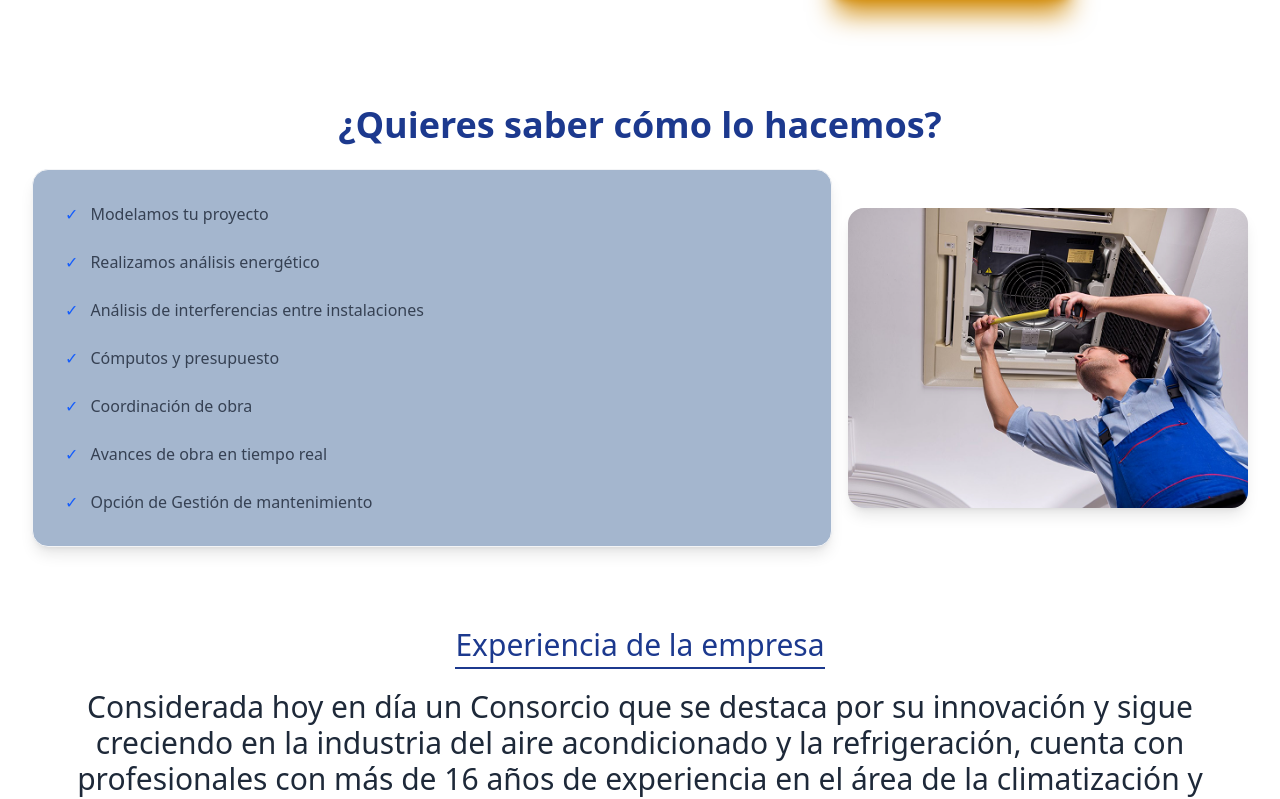
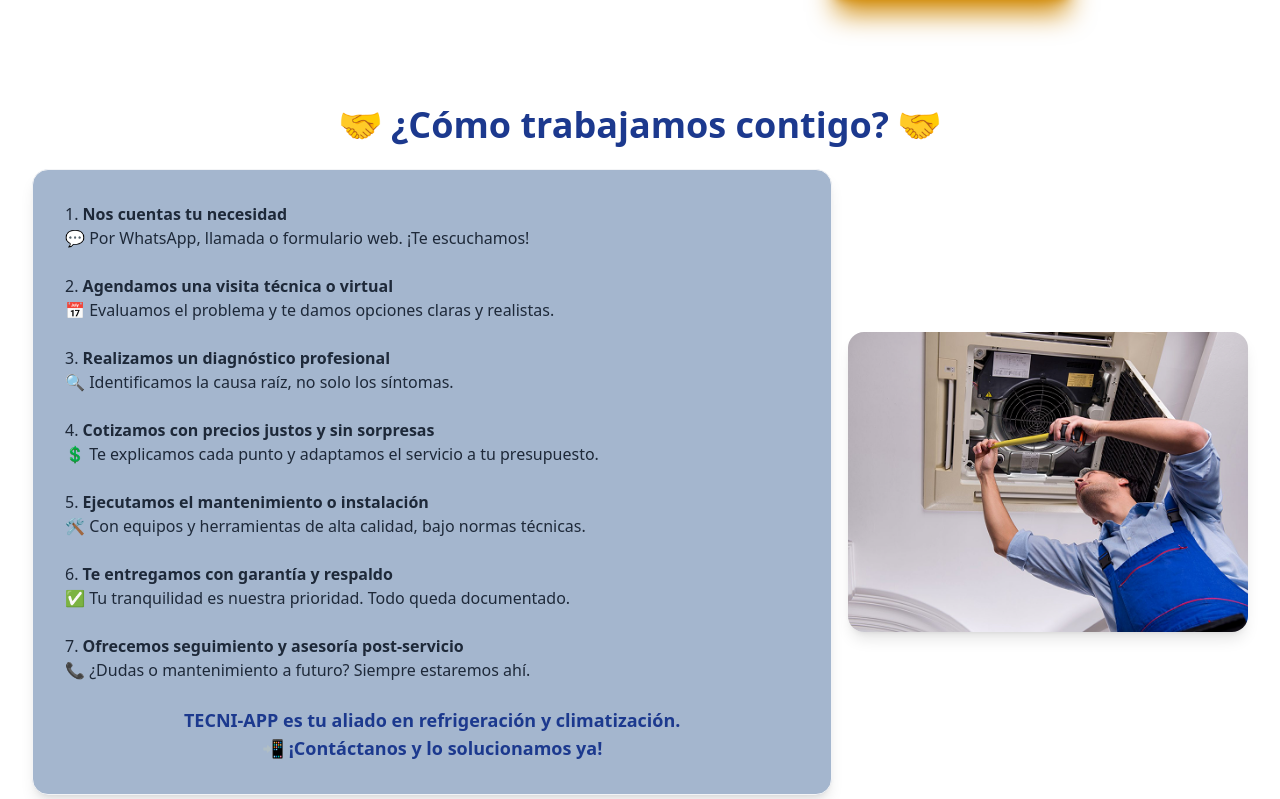
Before and after one commit to reivyng/tecni-app, a React (Vite) app in the folder tecni-app/: page / in a window 1280 px wide. Shown: the part 1057-1856 px from the top of the page. Built offline with nearby package versions, Linux system fonts and the light colour scheme.

Commit message:
ultimos cambios

```diff
--- a/tecni-app/src/assets/images.js
+++ b/tecni-app/src/assets/images.js
@@ -7,6 +7,8 @@ import publicidad4 from './publicidad/4.png';
 import publicidad5 from './publicidad/5.png';
 import logoBlanco from './logoBlanco.png'
 import llave from './llaveGris.png';
+
+import whatsappIcon from'./whatsapp.png'; // Importación para evitar errores de Webpack
 
 //carpeta de servicios
 import mantenimiento from './service/1.png';
@@ -99,6 +101,7 @@ const images = {
     technician2,
     technician3,
 
+    whatsappIcon,
 };
 
 export default images;
--- a/tecni-app/src/pages/home.jsx
+++ b/tecni-app/src/pages/home.jsx
@@ -81,9 +81,11 @@ const Home = () => {
           initial={{ opacity: 0, y: -20 }}
           whileInView={{ opacity: 1, y: 0 }}
           transition={{ duration: 0.5 }}
-          className="text-2xl md:text-3xl lg:text-4xl font-bold text-blue-900 mb-6 text-center"
+          className="text-2xl md:text-3xl lg:text-4xl font-bold text-blue-900 mb-6 text-center flex items-center justify-center gap-2"
         >
-          ¿Quieres saber cómo lo hacemos?
+          <span role="img" aria-label="apreton de manos">🤝</span>
+          ¿Cómo trabajamos contigo?
+          <span role="img" aria-label="apreton de manos">🤝</span>
         </motion.h2>
 
         <div className="flex flex-col lg:flex-row gap-4 items-center">
@@ -91,34 +93,40 @@ const Home = () => {
             whileHover={{ scale: 1.02, boxShadow: "0 20px 25px -5px rgba(0, 0, 0, 0.5)" }}
             className="w-full lg:w-2/3 p-6 md:p-8 bg-[#A4B6CE] rounded-2xl shadow-lg border border-gray-100"
           >
-            <ul className="grid grid-cols-1 gap-4 md:gap-6">
-              {[
-                "Modelamos tu proyecto",
-                "Realizamos análisis energético",
-                "Análisis de interferencias entre instalaciones",
-                "Cómputos y presupuesto",
-                "Coordinación de obra",
-                "Avances de obra en tiempo real",
-                "Opción de Gestión de mantenimiento"
-              ].map((item, index) => (
-                <motion.li
-                  key={index}
-                  initial={{ opacity: 0, x: -50 }}
-                  whileInView={{ opacity: 1, x: 0 }}
-                  transition={{ duration: 0.5, delay: index * 0.1 }}
-                  className="flex items-center space-x-3 text-left"
-                >
-                  <motion.div
-                    whileHover={{ scale: 1.2, color: "#1E3A8A" }}
-                    className="text-blue-600 flex-shrink-0"
-                  >
-                  ✓
-
-                  </motion.div>
-                  <span className="text-gray-700 font-medium">{item}</span>
-                </motion.li>
-              ))}
-            </ul>
+            <ol className="grid grid-cols-1 gap-4 md:gap-6 list-decimal list-inside text-gray-800 font-medium">
+              <li>
+                  <strong>Nos cuentas tu necesidad</strong><br />
+                  💬 Por WhatsApp, llamada o formulario web. ¡Te escuchamos!
+              </li>
+              <li>
+                <strong>Agendamos una visita técnica o virtual</strong><br />
+                📅 Evaluamos el problema y te damos opciones claras y realistas.
+              </li>
+              <li>
+                <strong>Realizamos un diagnóstico profesional</strong><br />
+                🔍 Identificamos la causa raíz, no solo los síntomas.
+              </li>
+              <li>
+                <strong>Cotizamos con precios justos y sin sorpresas</strong><br />
+                💲 Te explicamos cada punto y adaptamos el servicio a tu presupuesto.
+              </li>
+              <li>
+                <strong>Ejecutamos el mantenimiento o instalación</strong><br />
+                🛠 Con equipos y herramientas de alta calidad, bajo normas técnicas.
+              </li>
+              <li>
+                <strong>Te entregamos con garantía y respaldo</strong><br />
+                ✅ Tu tranquilidad es nuestra prioridad. Todo queda documentado.
+              </li>
+              <li>
+                <strong>Ofrecemos seguimiento y asesoría post-servicio</strong><br />
+                📞 ¿Dudas o mantenimiento a futuro? Siempre estaremos ahí.
+              </li>
+            </ol>
+            <div className="mt-6 text-center text-blue-900 font-bold text-lg">
+              TECNI-APP es tu aliado en refrigeración y climatización.<br />
+              <span role="img" aria-label="mensaje">📲</span> ¡Contáctanos y lo solucionamos ya!
+            </div>
           </motion.div>
 
           <motion.div
```
Also changed, not shown: tecni-app/src/assets/whatsapp.png (added).
